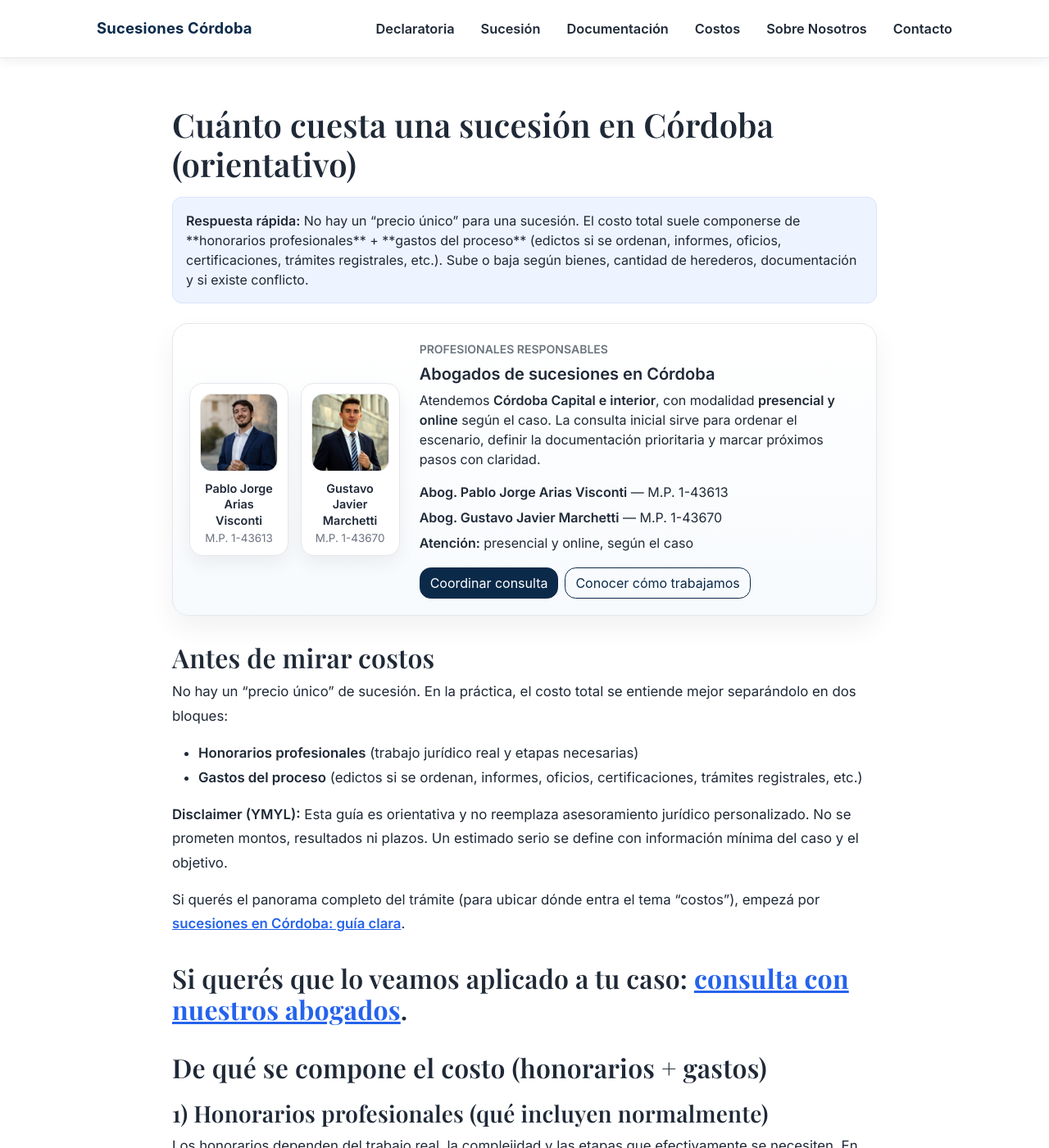
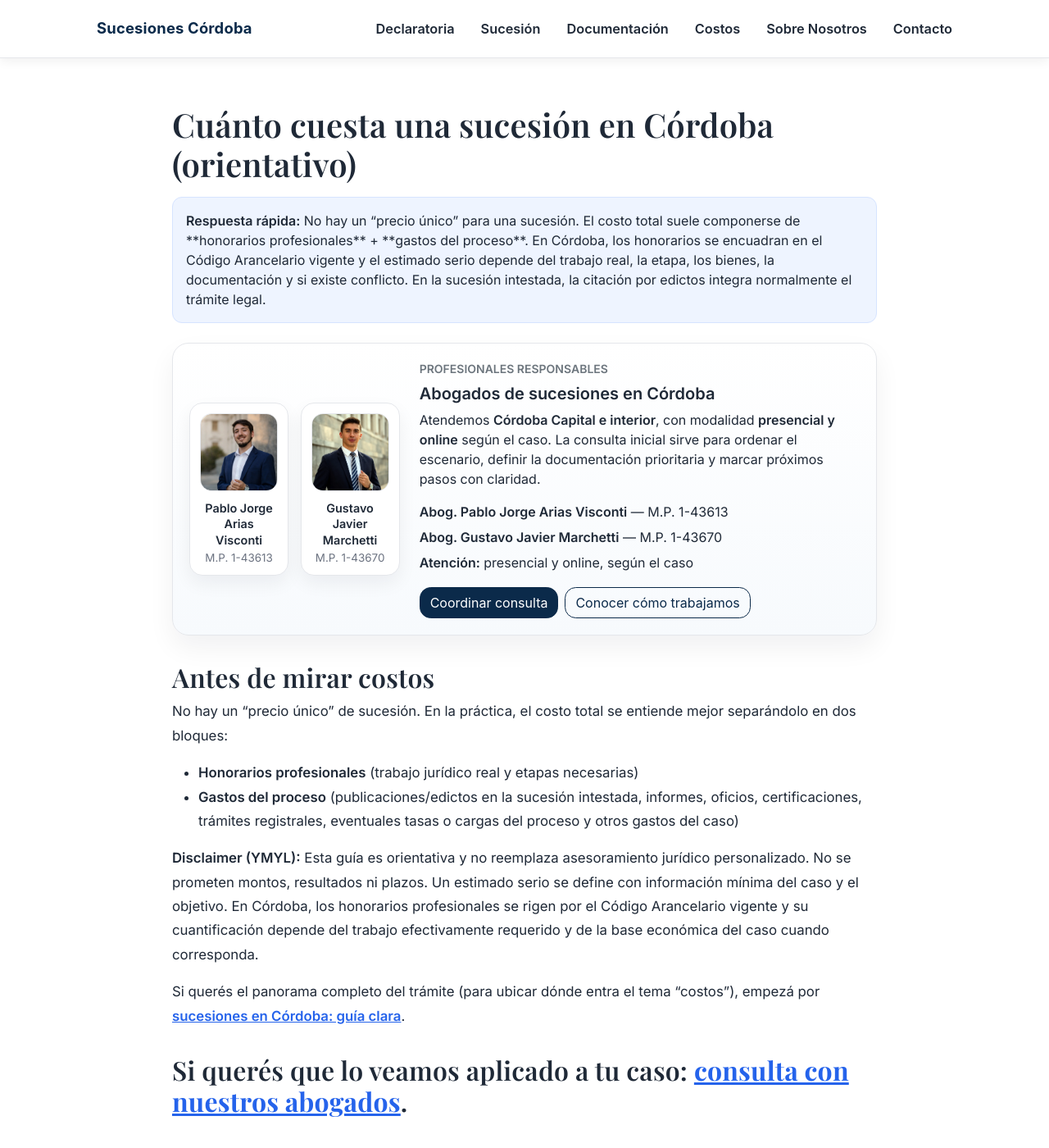
Before and after one commit to Elitedomainsx/sucesionescordoba, a Jekyll site: the page built from cuanto-cuesta-sucesion-cordoba.md, in a window 1280 px wide and 1400 px high. Shown: the whole window at 82% size. Built offline with Jekyll 4.4.1, drawn with Linux system fonts in a browser that asks for light colours; some of the changed text lies outside the part shown.

Commit message:
Update cuanto-cuesta-sucesion-cordoba.md

```diff
--- a/cuanto-cuesta-sucesion-cordoba.md
+++ b/cuanto-cuesta-sucesion-cordoba.md
@@ -3,14 +3,14 @@ layout: article
 title: "Cuánto cuesta una sucesión en Córdoba: guía orientativa"
 h1: "Cuánto cuesta una sucesión en Córdoba (orientativo)"
 description: "Honorarios y gastos varían según bienes, herederos y conflicto. Explicación clara por componentes y cómo pedir un estimado sin enviar documentación sensible."
-quick: "No hay un “precio único” para una sucesión. El costo total suele componerse de **honorarios profesionales** + **gastos del proceso** (edictos si se ordenan, informes, oficios, certificaciones, trámites registrales, etc.). Sube o baja según bienes, cantidad de herederos, documentación y si existe conflicto."
+quick: "No hay un “precio único” para una sucesión. El costo total suele componerse de **honorarios profesionales** + **gastos del proceso**. En Córdoba, los honorarios se encuadran en el Código Arancelario vigente y el estimado serio depende del trabajo real, la etapa, los bienes, la documentación y si existe conflicto. En la sucesión intestada, la citación por edictos integra normalmente el trámite legal."
 faq:
   - q: "¿Me podés decir un precio final sin ver el caso?"
     a: "No sería responsable. Sí puedo explicarte los componentes y darte una orientación con datos mínimos (sin pedir documentación sensible al inicio)."
   - q: "¿Qué es lo que más hace subir el costo?"
     a: "En general: muchos bienes, bienes registrables (inmueble/auto), herederos numerosos o desorganizados, documentación con inconsistencias y conflicto."
   - q: "¿Los edictos siempre se pagan?"
-    a: "Depende de lo que ordene el tribunal y del caso. Si se ordenan, suelen integrar los gastos del proceso."
+    a: "En sucesión intestada, la citación por edictos integra normalmente el trámite legal. Otros gastos asociados sí dependen del caso, de los bienes involucrados y de las medidas que deban cumplirse."
   - q: "Si no hay bienes, ¿igual conviene iniciar sucesión?"
     a: "Depende del objetivo. Si no hay bienes ni un trámite concreto que lo requiera, a veces no conviene iniciar. En la evaluación inicial se define si tiene sentido y para qué."
   - q: "¿Puedo coordinar si estoy en el interior?"
@@ -21,9 +21,9 @@ faq:
 No hay un “precio único” de sucesión. En la práctica, el costo total se entiende mejor separándolo en dos bloques:
 
 - **Honorarios profesionales** (trabajo jurídico real y etapas necesarias)
-- **Gastos del proceso** (edictos si se ordenan, informes, oficios, certificaciones, trámites registrales, etc.)
+- **Gastos del proceso** (publicaciones/edictos en la sucesión intestada, informes, oficios, certificaciones, trámites registrales, eventuales tasas o cargas del proceso y otros gastos del caso)
 
-> **Disclaimer (YMYL):** Esta guía es orientativa y no reemplaza asesoramiento jurídico personalizado. No se prometen montos, resultados ni plazos. Un estimado serio se define con información mínima del caso y el objetivo.
+> **Disclaimer (YMYL):** Esta guía es orientativa y no reemplaza asesoramiento jurídico personalizado. No se prometen montos, resultados ni plazos. Un estimado serio se define con información mínima del caso y el objetivo. En Córdoba, los honorarios profesionales se rigen por el Código Arancelario vigente y su cuantificación depende del trabajo efectivamente requerido y de la base económica del caso cuando corresponda.
 
 Si querés el panorama completo del trámite (para ubicar dónde entra el tema “costos”), empezá por **[sucesiones en Córdoba: guía clara](/sucesiones-cordoba/)**.
 
@@ -33,7 +33,7 @@ Si querés que lo veamos aplicado a tu caso: **[consulta con nuestros abogados](
 ## De qué se compone el costo (honorarios + gastos)
 
 ### 1) Honorarios profesionales (qué incluyen normalmente)
-Los honorarios dependen del trabajo real, la complejidad y las etapas que efectivamente se necesiten. En general, pueden incluir:
+En Córdoba, los honorarios profesionales no deben pensarse como un “precio libre” desconectado de toda regla: se encuadran en el Código Arancelario vigente y dependen del trabajo real, la complejidad y las etapas que efectivamente se necesiten. En general, pueden incluir:
 
 - **Diagnóstico y estrategia:** qué trámite corresponde, dónde conviene iniciar, objetivo (regularizar/vender/adjudicar/cobrar).
 - **Redacción y presentación judicial** del inicio y escritos necesarios.
@@ -42,12 +42,13 @@ Los honorarios dependen del trabajo real, la complejidad y las etapas que efecti
 - **Etapas posteriores** si corresponden: bienes, adjudicación/partición, acuerdos, etc.
 
 ### 2) Gastos del proceso (gastos “vivos”)
-Estos gastos pueden variar mucho según el caso y los bienes. Pueden aparecer, por ejemplo:
+Estos gastos pueden variar mucho según el caso, el objetivo y los bienes involucrados. Pueden aparecer, por ejemplo:
 
-- **Publicaciones/edictos** (si el tribunal los ordena).
+- **Publicaciones/edictos** (en la sucesión intestada integran normalmente el trámite legal).
 - **Informes y oficios** (según bienes y organismos).
 - **Certificaciones / legalizaciones** cuando corresponden.
 - **Trámites registrales** (si hay inmuebles o vehículos).
+- **Eventuales tasas o cargas del proceso** y gastos tributarios/registrales, según el caso.
 - Otros gastos puntuales del expediente (según el caso).
 
 > **Idea clave:** una sucesión “simple” suele ser la que está **bien ordenada desde el inicio** (documentación coherente + mapa de bienes + herederos identificados). Eso evita idas y vueltas y reduce “costos indirectos” (tiempo perdido, ampliaciones, observaciones).
@@ -74,7 +75,7 @@ Si también te interesa el “lado tiempo” (que muchas veces se traduce en má
 ## Cómo pedir un estimado (info mínima, sin documentos sensibles)
 Para darte una orientación razonable **sin pedir documentación sensible** al inicio, alcanza con:
 
-1) Localidad (Capital/interior) y último domicilio del causante (si lo sabés).
+1) Localidad (Capital/interior) y último domicilio del causante (dato central para definir la competencia sucesoria).
 2) Fecha de fallecimiento (aprox.) y si ya existe acta/partida de defunción.
 3) Quiénes serían herederos (vínculo y cantidad).
 4) Bienes principales (listado simple: inmueble/s, auto, cuentas, otros).
```
